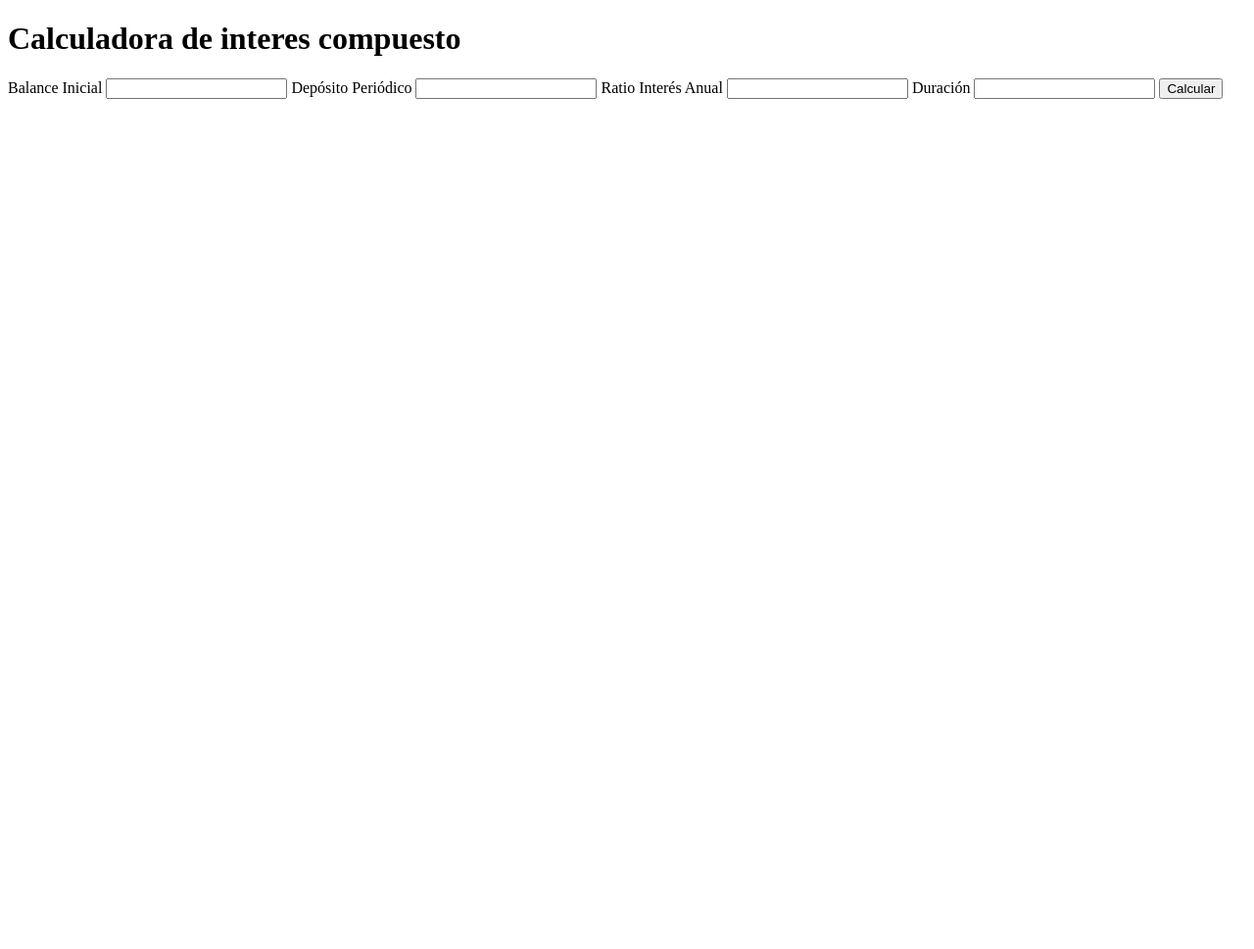
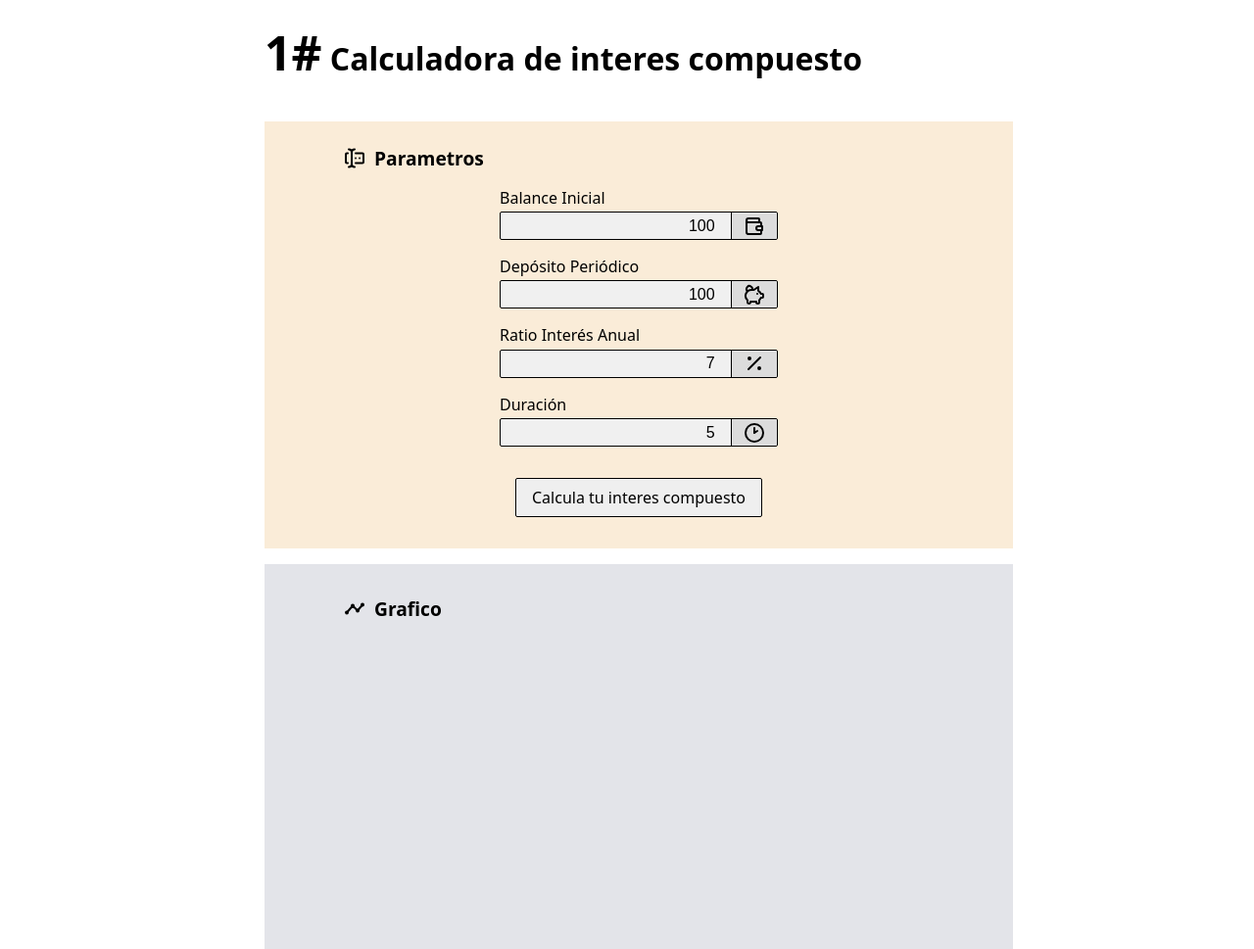
Before and after one commit to bysergygp/Compound-Interest-Calculator, a plain HTML site: page src/index.html in a window 1280 px wide. Shown: the whole page at 98% size. Before the commit the page ends 800 px from the top, so only its background shows below. Drawn offline with nearby package versions, Linux system fonts and the light colour scheme.

Commit message:
Frondend MVP Compound Interest Calculator

```diff
--- /dev/null
+++ b/src/index.css
@@ -0,0 +1,135 @@
+body{
+    font-family: system-ui, -apple-system, BlinkMacSystemFont, 'Segoe UI', Roboto, Oxygen, Ubuntu, Cantarell, 'Open Sans', 'Helvetica Neue', sans-serif;
+    width: 100vw;
+    height: 100vh;
+    border: 0;
+    margin: 0;
+    position: relative;
+    display: flex;
+    justify-content: center;
+}
+
+main {
+    width: 900px;
+    height: auto;
+    display: grid;
+    gap: 1rem;
+    margin-bottom: 1rem;
+}
+
+
+header {
+    width: auto;
+    padding-left: 5rem;
+    text-align: left;
+    height:min-content;
+    margin: 0;
+
+    span {
+        font-size: 3rem;
+    }
+}
+
+
+section {
+    margin-left: 5rem;
+    margin-right: 5rem;
+    width: auto;
+    height: auto;
+    padding: 1rem 5rem;
+
+    span {
+        display: flex;
+        flex-direction: row;
+        flex-wrap: nowrap;
+        gap: .5rem;
+        align-content: baseline;
+        h2 {
+            width: fit-content;
+             font-size: 1.2rem;
+        }
+    }
+}
+
+.inputParamsBox {
+    padding-top: 0.5rem;
+    background: #faecd8;
+
+    form {
+        display: grid;
+        gap: 1rem;
+        margin-left: 10rem;
+        margin-right: 10rem;
+    }
+
+    .inputParamsSection {
+        display: grid;
+        gap: 0.2rem;
+
+        label {
+            font-family: system-ui, -apple-system, BlinkMacSystemFont, 'Segoe UI', Roboto, Oxygen, Ubuntu, Cantarell, 'Open Sans', 'Helvetica Neue', sans-serif;
+            font-size: medium;
+            font-weight: 500;
+        }
+
+        .inputParamsElemen {
+            display: flex;
+            flex-direction: row;
+            background-color: #f0f0f0;
+            border: 1px solid #000;
+            border-radius: 2px;
+            justify-content: space-between;
+
+            input {
+                background: transparent;
+                border: 0px;
+                width: 100%;
+                font-size: medium;
+                padding-right: 1rem;
+                text-align: right;
+            }
+
+            img {
+                border-left: 1px solid;
+                background: #c1c1c16f;
+                padding: 0.1rem .7rem;
+
+            }
+        }
+    }
+
+    .inputSubmit {
+        width: fit-content;
+        justify-self: center;
+        padding: 0.5rem 1rem;
+        margin: 1rem;
+        border: 1px solid black;
+        border-radius: 2px;
+        font-family: system-ui, -apple-system, BlinkMacSystemFont, 'Segoe UI', Roboto, Oxygen, Ubuntu, Cantarell, 'Open Sans', 'Helvetica Neue', sans-serif;
+        font-size: medium;
+        font-weight: 500;
+    }
+}
+
+
+.chartCompoundInterestBox {
+    background: #e3e4e9;
+}
+
+input:focus-visible {
+    outline: 0;
+}
+
+
+/* Chrome, Safari, Edge, Opera */
+input::-webkit-outer-spin-button,
+input::-webkit-inner-spin-button {
+-webkit-appearance: none;
+margin: 0;
+}
+
+/* Firefox */
+input[type=number] {
+    appearance: textfield;
+    -moz-appearance: textfield;
+}
--- a/src/index.html
+++ b/src/index.html
@@ -1,27 +1,76 @@
 <!DOCTYPE html>
 <html lang="en">
+
 <head>
     <meta charset="UTF-8">
     <meta name="viewport" content="width=device-width, initial-scale=1.0">
     <title>Calculadora de interes compuesto</title>
     <script defer src="./index.js"></script>
     <script src="https://cdn.jsdelivr.net/npm/chart.js"></script>
+    <link rel="stylesheet" href="index.css">
 </head>
+
 <body>
     <main>
-            <h1>Calculadora de interes compuesto</h1>
+        <header>
+            <h1 class="mainTitle">
+            <span>1#</span>
+            Calculadora de interes compuesto
+        </h1>
+        </header>
+
+        <section class="inputParamsBox">
+            <span>
+                <img src="svg/params-icon.svg" alt="Prediction performance of investment">
+                <h2>Parametros</h2>
+            </span>
         <form action="index.html" method="dialog" id="compoundInterestCalculation">
-                <span>Balance Inicial</span>
-                <input type="number" name="initialBalance" id="initialBalance">
-                <span>Depósito Periódico</span>
-                <input type="number" name="mensualContribution" id="mensualContribution">
-                <span>Ratio Interés Anual</span>
-                <input type="number" name="performance" id="performance">
-                <span>Duración</span>
-                <input type="number" name="period" id="period">
-                <input type="submit" value="Calcular">
+            <div class="inputParamsSection">
+                <label for="initialBalance">Balance Inicial</label>
+                <div class="inputParamsElemen">
+                    <input type="number" name="initialBalance" id="initialBalance" value="100">
+                    <img src="svg/initial-balance-icon.svg" alt="Initial balance of account">
+                </div>
+            </div>
+
+                <div class="inputParamsSection">
+                    <label for="mensualContribution">Depósito Periódico</label>
+                    <div class="inputParamsElemen">
+                        <input type="number" name="mensualContribution" id="mensualContribution" value="100">
+                        <img src="svg/mensual-contribution-icon.svg" alt="Mensual contribution invest">
+                    </div>
+                </div>
+
+
+                <div class="inputParamsSection">
+                    <label for="performance">Ratio Interés Anual</label>
+                    <div class="inputParamsElemen">
+                        <input type="number" name="performance" id="performance" value="7">
+                        <img src="svg/performance-icon.svg" alt="Prediction performance of investment">
+                    </div>
+                </div>
+
+
+                <div class="inputParamsSection">
+                    <label for="period">Duración</label>
+                    <div class="inputParamsElemen">
+                        <input type="number" name="period" id="period" value="5">
+                        <img src="svg/period-icon.svg" alt="Period od investment">
+                    </div>
+                </div>
+
+            <input type="submit" value="Calcula tu interes compuesto" class="inputSubmit">
         </form>
-            <canvas id="chartCompoundInterest"></canvas>
+        </section>
+
+        <section class="chartCompoundInterestBox">
+            <span>
+                <img src="svg/graph-icon.svg" alt="Pdediction performance of investment">
+                <h2>Grafico</h2>
+            </span>
+            <canvas class="chartCompoundInterest" id="chartCompoundInterest"></canvas>
+        </section>
     </main>
 </body>
+
 </html>
--- a/src/index.js
+++ b/src/index.js
@@ -103,7 +103,7 @@ function compoundInterestCalculation(initialBalance, mensualContribution, perfor
     return data
 }
 
-
+// CODE - PREVIOUSE CASE
 
 // for (let index = 1; index <= periodo; index++) {
 //     interesCompuesto += aportacionMensual * (1 + rendimientoPorcentaje/periodo) ** index
```
Also changed, not shown: src/svg/cash-icon.svg (added), src/svg/graph-icon.svg (added), src/svg/initial-balance-icon.svg (added), src/svg/mensual-contribution-icon.svg (added), src/svg/params-icon.svg (added), src/svg/performance-icon.svg (added), src/svg/period-icon.svg (added). Lines whose indentation alone changed are shown as unchanged.
